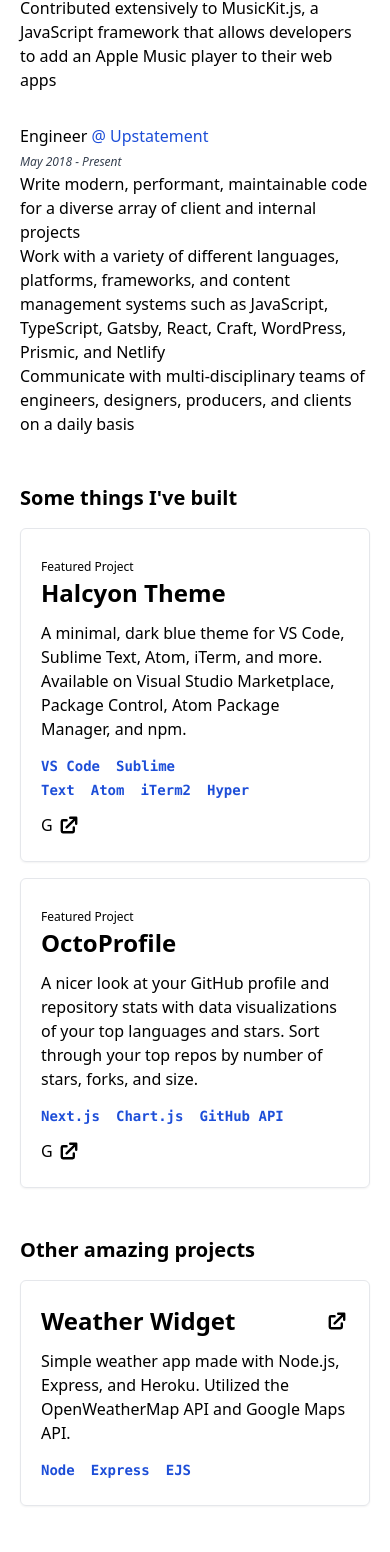
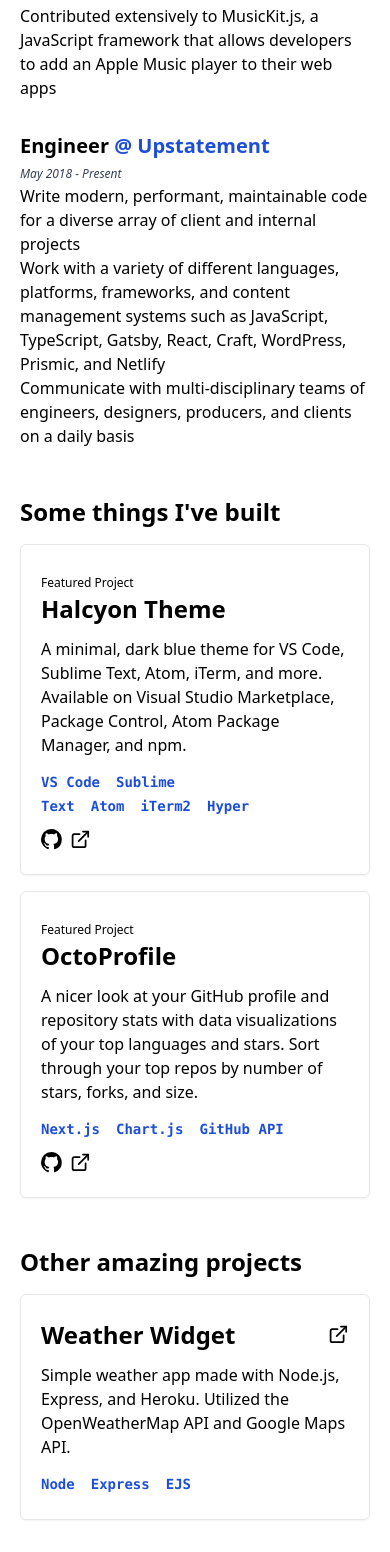
Before and after one commit to selfnatiq/v3, a Next.js app: page /work in a window 390 px wide. Shown: the part 438-1990 px from the top of the page. Built offline with nearby package versions, Linux system fonts and the light colour scheme; what @tailwindcss/typography would draw is missing.

Commit message:
feat: responsive desing

```diff
--- a/components/Article.js
+++ b/components/Article.js
@@ -1,16 +1,22 @@
 import Link from 'next/link'
 import { localStringDate } from '@libs/utils'
+import { FiArrowRight } from 'react-icons/fi'
 
 const Article = ({ article }) => {
 	const { title, description, date, slug } = article
 
 	return (
 		<article className="border shadow-sm py-6 px-5 rounded-md">
-			<h2 className="text-xl font-bold">{title}</h2>
-			<p className="italic text-xs text-gray-600 mb-2">{localStringDate(date)}</p>
+			<h2 className="text-2xl font-semibold">{title}</h2>
+			<p className="italic text-xs text-gray-600 mb-3">{localStringDate(date)}</p>
 			<p className="text-gray-600 mb-3">{description}</p>
 			<Link href={`/mems/${slug}`}>
-				<a className="hover:text-blue-700 transition">Read this article →</a>
+				<a className="hover:text-blue-700 transition text-sm group flex items-center">
+					Read this article&nbsp;
+					<span className="transform group-hover:translate-x-1.5 transition-all inline-block">
+						<FiArrowRight />
+					</span>
+				</a>
 			</Link>
 		</article>
 	)
--- a/components/Experience.js
+++ b/components/Experience.js
@@ -5,12 +5,12 @@ const Experience = ({ job }) => {
 
 	return (
 		<div className="mb-8">
-			<p className="font-medium">
+			<h3 className="font-semibold text-xl 2xl:text-2xl">
 				{data.title}&nbsp;
 				<a className="text-blue-700" target="_blank" href={data.url} rel="noreferrer">
 					@ <span className="hover:underline">{data.company}</span>
 				</a>
-			</p>
+			</h3>
 
 			<span className="italic text-xs text-gray-700">{data.range}</span>
 			<div
--- a/components/FeaturedProject.js
+++ b/components/FeaturedProject.js
@@ -1,5 +1,7 @@
 import Link from 'next/link'
 import marked from 'marked'
+import { VscGithubInverted } from 'react-icons/vsc'
+import { FiExternalLink } from 'react-icons/fi'
 
 const FeaturedProject = ({ project }) => {
 	const { data, content } = project
@@ -7,7 +9,7 @@ const FeaturedProject = ({ project }) => {
 	return (
 		<section className="border shadow-sm py-6 px-5 rounded-md">
 			<span className="text-xs">Featured Project</span>
-			<h2 className="text-2xl font-bold">{data.title}</h2>
+			<h2 className="text-2xl font-semibold">{data.title}</h2>
 
 			<div
 				className="my-3 prose lg:prose-lg 2xl:prose-xl"
@@ -22,21 +24,13 @@ const FeaturedProject = ({ project }) => {
 				))}
 			</div>
 
-			<div className="mt-3 flex gap-1">
+			<div className="mt-3 flex gap-2">
 				<a href="#" className="hover:text-blue-700">
-					G
+					<VscGithubInverted size="1.3em" />
 				</a>
 
 				<a href="#" className="hover:text-blue-700">
-					<svg
-						xmlns="http://www.w3.org/2000/svg"
-						className="h-6 w-6"
-						viewBox="0 0 20 20"
-						fill="currentColor"
-					>
-						<path d="M11 3a1 1 0 100 2h2.586l-6.293 6.293a1 1 0 101.414 1.414L15 6.414V9a1 1 0 102 0V4a1 1 0 00-1-1h-5z" />
-						<path d="M5 5a2 2 0 00-2 2v8a2 2 0 002 2h8a2 2 0 002-2v-3a1 1 0 10-2 0v3H5V7h3a1 1 0 000-2H5z" />
-					</svg>
+					<FiExternalLink size="1.3em" />
 				</a>
 			</div>
 		</section>
--- a/components/OtherProject.js
+++ b/components/OtherProject.js
@@ -1,4 +1,5 @@
 import marked from 'marked'
+import { FiExternalLink } from 'react-icons/fi'
 
 const OtherProject = ({ project }) => {
 	const { data, content } = project
@@ -6,18 +7,10 @@ const OtherProject = ({ project }) => {
 	return (
 		<section className="border shadow-sm py-6 px-5 rounded-md">
 			<div className="flex justify-between items-center">
-				<h2 className="text-2xl font-bold">{data.title}</h2>
+				<h2 className="text-2xl font-semibold">{data.title}</h2>
 				<div className="flex gap-1">
 					<a href="#" className="hover:text-blue-700 transition">
-						<svg
-							xmlns="http://www.w3.org/2000/svg"
-							className="h-6 w-6"
-							viewBox="0 0 20 20"
-							fill="currentColor"
-						>
-							<path d="M11 3a1 1 0 100 2h2.586l-6.293 6.293a1 1 0 101.414 1.414L15 6.414V9a1 1 0 102 0V4a1 1 0 00-1-1h-5z" />
-							<path d="M5 5a2 2 0 00-2 2v8a2 2 0 002 2h8a2 2 0 002-2v-3a1 1 0 10-2 0v3H5V7h3a1 1 0 000-2H5z" />
-						</svg>
+						<FiExternalLink size="1.3em" />
 					</a>
 				</div>
 			</div>
--- a/pages/mems/[slug].js
+++ b/pages/mems/[slug].js
@@ -3,16 +3,22 @@ import Link from 'next/link'
 import marked from 'marked'
 import { getArticles, getArticle } from '@libs/article'
 import { localStringDate } from '@libs/utils'
+import { FiArrowLeft } from 'react-icons/fi'
 
 const Mem = ({ article }) => {
 	const { data, content } = article
 	return (
 		<article>
 			<Link href="/mems">
-				<a className="hover:text-blue-700 transition">← All Memories</a>
+				<a className="hover:text-blue-700 transition flex items-center group gap-1">
+					<span className="transform group-hover:-translate-x-1.5 transition-all inline-block">
+						<FiArrowLeft />
+					</span>
+					All Memories
+				</a>
 			</Link>
 			<header className="py-10">
-				<h1 className="text-3xl font-bold">{data.title}</h1>
+				<h1 className="text-4xl font-bold mb-2 2xl:mb-4 2xl:text-5xl">{data.title}</h1>
 				<div className="italic text-sm text-blue-600">
 					<span>{localStringDate(data.date)}</span>
 					<span>&nbsp;-&nbsp;</span>
--- a/pages/work.js
+++ b/pages/work.js
@@ -13,7 +13,7 @@ const Work = ({ jobs, featured, other }) => {
 			<Head>
 				<title>Work - Natiq Mumtaz</title>
 			</Head>
-			<h1 className="text-3xl font-bold mb-4">Where I&apos;ve worked</h1>
+			<h1 className="text-4xl font-bold mb-4 2xl:text-5xl">Where I&apos;ve worked</h1>
 
 			{/* experience */}
 			<section>
@@ -24,7 +24,9 @@ const Work = ({ jobs, featured, other }) => {
 
 			{/* featured projects */}
 			<section>
-				<h2 className="text-xl font-bold mb-4 mt-12">Some things I&apos;ve built</h2>
+				<h2 className="text-2xl font-bold mb-4 mt-12 2xl:text-3xl">
+					Some things I&apos;ve built
+				</h2>
 				<div className="grid grid-cols-1 md:grid-cols-2 gap-4 2xl:grid-cols-3">
 					{featured.map((project) => (
 						<FeaturedProject key={project.data.title} project={project} />
@@ -34,7 +36,9 @@ const Work = ({ jobs, featured, other }) => {
 
 			{/* other projects */}
 			<section>
-				<h2 className="text-xl font-bold my-4 mt-12">Other amazing projects</h2>
+				<h2 className="text-2xl font-bold mb-4 mt-12 2xl:text-3xl">
+					Other amazing projects
+				</h2>
 				<div className="grid grid-cols-1 md:grid-cols-2 gap-4 2xl:grid-cols-3">
 					{other.map((project) => (
 						<OtherProject key={project.data.title} project={project} />
--- a/tailwind.config.js
+++ b/tailwind.config.js
@@ -9,7 +9,7 @@ module.exports = {
 	},
 	variants: {
 		extend: {
-			animation: ['hover'],
+			translate: ['group-hover'],
 		},
 	},
 	plugins: [require('@tailwindcss/typography')],
```
